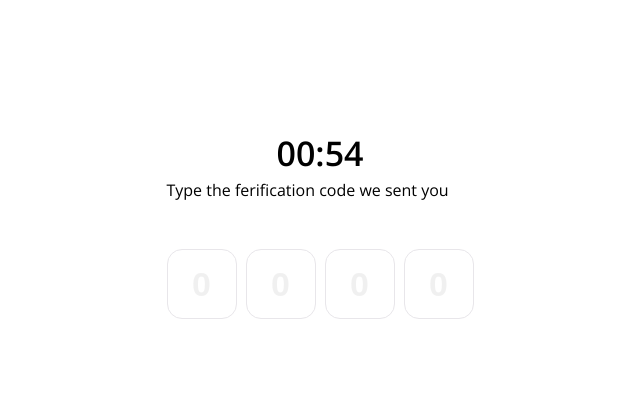
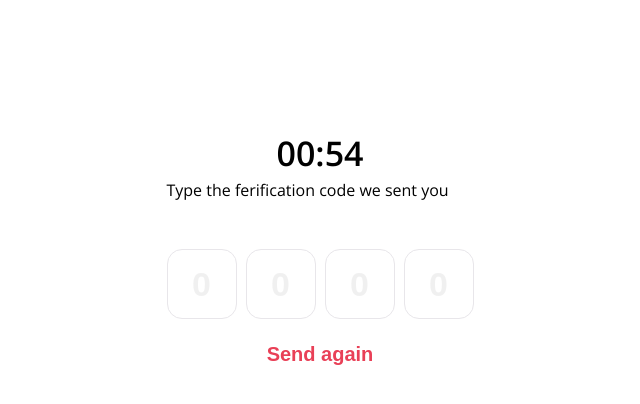
Before and after one commit to VladSivoloobov/love-date, a Next.js app: page /verification in a window 1280 px wide. Shown: the top 404 px of the page, without its empty margins (320-960 px from the left). Built offline with nearby package versions, Linux system fonts and the light colour scheme.

Commit message:
added button to verification page

```diff
--- a/src/app/verification/page.tsx
+++ b/src/app/verification/page.tsx
@@ -6,6 +6,7 @@ import VStack from '@/components/layout/vstack';
 import PartInput from './components/PartInput';
 import { redirect } from 'next/navigation';
 import { useEffect, useState } from 'react';
+import Button, { ButtonStyle, ButtonTag } from '@/components/button';
 
 const Verification: React.FC = () => {
   const [timer, setTimer] = useState(59);
@@ -32,12 +33,21 @@ const Verification: React.FC = () => {
   return (
     <main className={styles.main}>
       <Container>
-        <VStack gap={48}>
-          <VStack justifyContent='center'>
-            <div className={styles.timer}>00:{timer}</div>
-            <p>Type the ferification code we sent you</p>
+        <VStack gap={24}>
+          <VStack gap={48}>
+            <VStack justifyContent='center'>
+              <div className={styles.timer}>00:{timer}</div>
+              <p>Type the ferification code we sent you</p>
+            </VStack>
+            <PartInput callback={successfullCodeCallback} />
           </VStack>
-          <PartInput callback={successfullCodeCallback} />
+
+          <Button
+            className={styles.sendButton}
+            text='Send again'
+            buttonTag={ButtonTag.button}
+            style={ButtonStyle.plainText}
+          />
         </VStack>
       </Container>
     </main>
--- a/src/app/verification/verification.module.css
+++ b/src/app/verification/verification.module.css
@@ -9,3 +9,9 @@
   font-weight: 600;
   line-height: 150%;
 }
+
+.sendButton {
+  font-size: 20px;
+  width: fit-content;
+  margin: 0 auto;
+}
--- a/src/components/button/button.module.css
+++ b/src/components/button/button.module.css
@@ -1,3 +1,7 @@
+:global(button) {
+  background: transparent;
+}
+
 .button {
   display: flex;
   gap: 24px;
--- a/src/components/button/index.tsx
+++ b/src/components/button/index.tsx
@@ -37,6 +37,7 @@ const Button: React.FC<
       ${styles.button}
       ${styles[ButtonStyle[style]]}
       ${!text && icon ? styles.onlyIcon : ''}
+      ${attributes.className}
     `,
     href,
   };
@@ -50,7 +51,7 @@ const Button: React.FC<
 
   return React.createElement(
     ButtonTag[buttonTag] === 'link' ? Link : 'button',
-    { ...props, ...attributes },
+    { ...attributes, ...props },
     children
   );
 };
```
